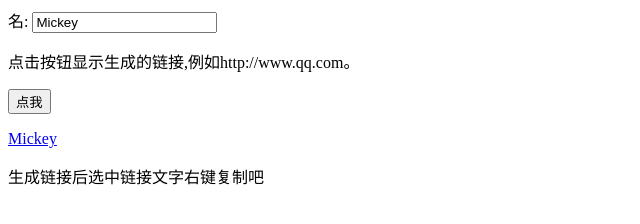
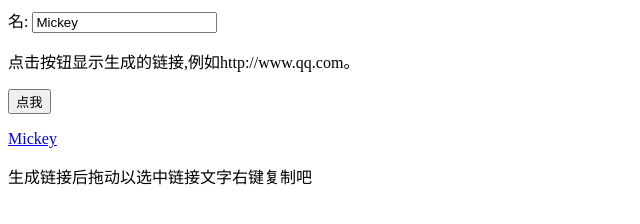
Before and after one commit to xingjun/glink, a plain HTML site: page glink.html in a window 1280 px wide. Both pictures are taken after a click on the button "点我". Shown: the whole page, without its empty margins (0-640 px from the left). Drawn offline with Linux system fonts and the light colour scheme.

Commit message:
change tips desc

```diff
--- a/glink.html
+++ b/glink.html
@@ -13,7 +13,7 @@
 <script>
 function myFunction() {
     var x = document.getElementById("myText").value;
-    document.getElementById("demo").innerHTML = "<a href="+x+">"+x+"</a><p></p><p>生成链接后选中链接文字右键复制吧</p>";
+    document.getElementById("demo").innerHTML = "<a href="+x+">"+x+"</a><p></p><p>生成链接后拖动以选中链接文字右键复制吧</p>";
 }
 </script>
 
```
